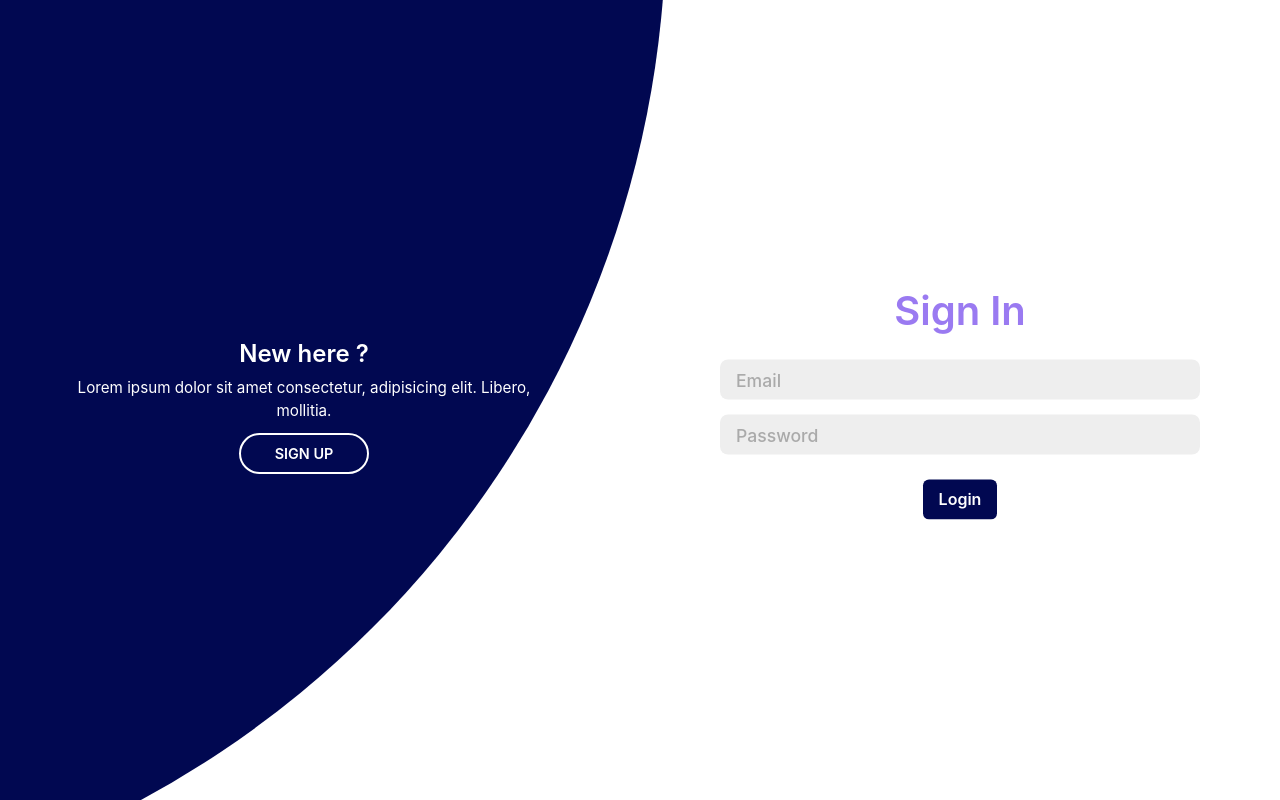
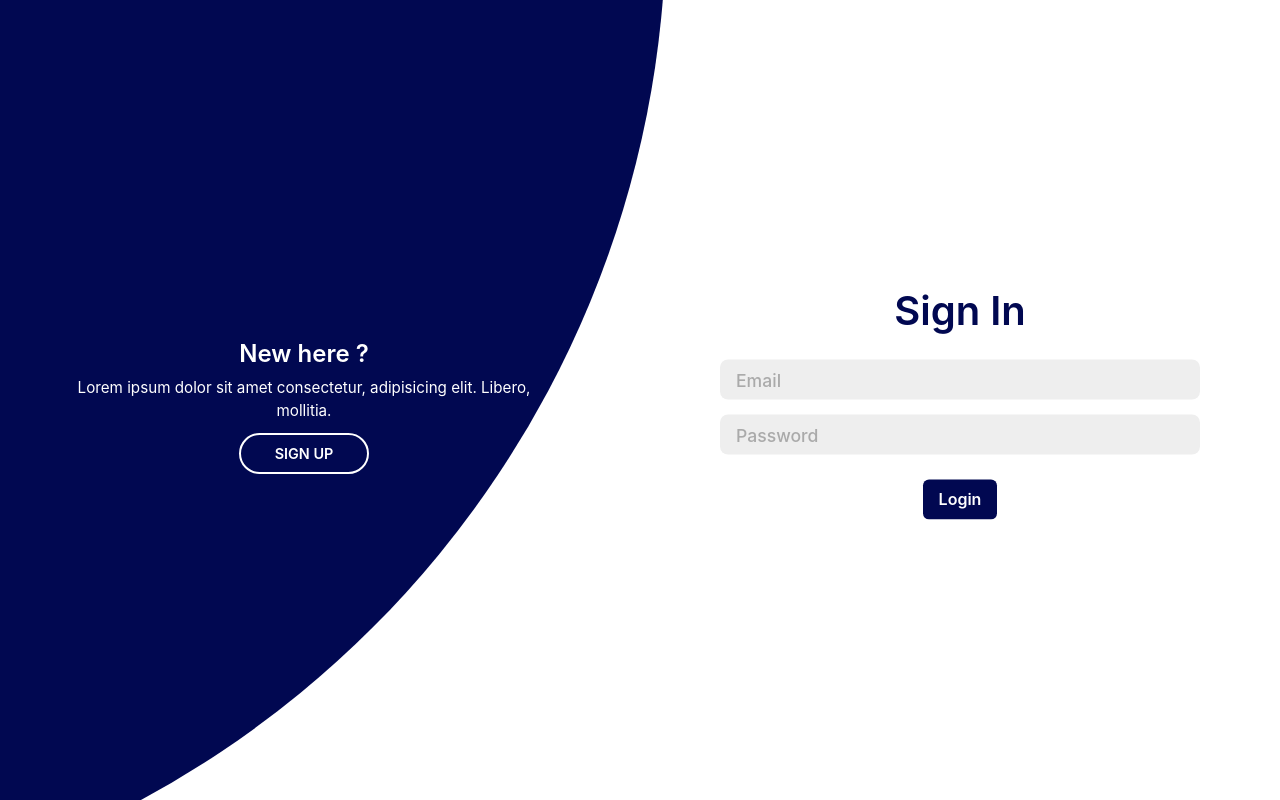
Before and after one commit to AhmedElminshawy89/Education-Platform, a React (Vite) app: page /Education-Platform/login in a window 1280 px wide. Built offline with nearby package versions, Linux system fonts and the light colour scheme.

Commit message:
first commit

```diff
--- a/src/Components/Boxes/BoxCourses.tsx
+++ b/src/Components/Boxes/BoxCourses.tsx
@@ -4,7 +4,7 @@ import { Link } from "react-router-dom"
 
 const BoxCourses = () => {
   return (
-<Card maxW='sm'>
+<Card maxW='sm' bg={'white'}>
   <CardBody p={2}>
     <Image
       src={primary}
--- a/src/Components/Boxes/GridBoxCourse.tsx
+++ b/src/Components/Boxes/GridBoxCourse.tsx
@@ -8,6 +8,7 @@ const GridBoxCourse = () => {
   overflow='hidden'
   variant='outline'
   mb={'15px'}
+  bg={'white'}
 >
   <Image
     objectFit='cover'
--- a/src/Components/Navbar.tsx
+++ b/src/Components/Navbar.tsx
@@ -1,4 +1,4 @@
-import { Button, Image } from "@chakra-ui/react";
+import {  Image } from "@chakra-ui/react";
 import logo from '../assets/Images/logo.png'
 import { GrLanguage } from "react-icons/gr";
 import { IoMenu } from "react-icons/io5";
--- a/src/theme/ExtendTheme.ts
+++ b/src/theme/ExtendTheme.ts
@@ -9,7 +9,7 @@ const Theme = extendTheme({
     global: (props: { colorMode: string }) => ({
       body: {
         bg: props.colorMode === "dark" ? "white" : "white",
-        color: props.colorMode === 'dark' ? 'white' : '#9A7AF1',
+        color: props.colorMode === 'dark' ? '#010851' : '#010851',
       },
     }),
   },
```
